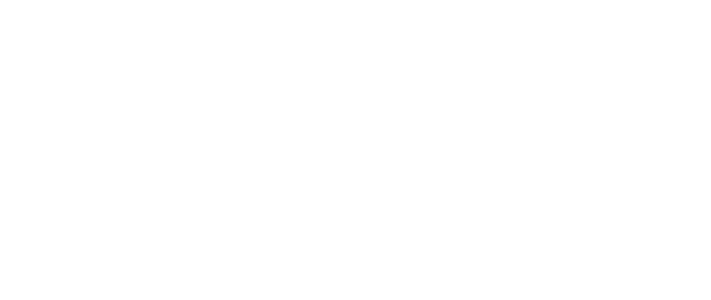
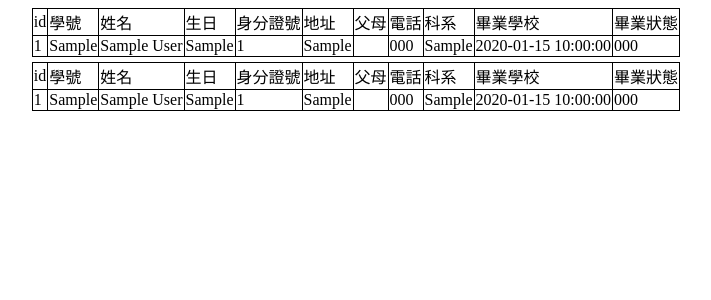
Before and after one commit to blackmutton/php-mysql, a PHP site: page / in a window 1280 px wide. Before the commit the part shown is empty. Shown: the top 300 px of the page, without its empty margins (284-995 px from the left). Run offline with PHP 8.4, Linux system fonts and the light colour scheme; tables that the repository leaves empty or names only in its code hold one stand-in row (values such as "Sample post").

Commit message:
利用foreach將陣列轉表格

```diff
--- a/index.php
+++ b/index.php
@@ -1,4 +1,98 @@
 <?php
 $dsn="mysql:host=localhost;charset=utf8;dbname=school";
 $pdo=new PDO($dsn, 'root','');
+
+$sql="SELECT * FROM `students` where `id` <30";
+$db=$pdo ->query($sql);
+// query 搜尋資料 fetch一次只能拿取一個資料
+// $rows = $db->fetch();
+
+// 可一次拿取全部資料
+$rows = $db->fetchAll();
+
+
+// $rows 的資料型態
+// var_dump($rows);
+
+/* echo "<pre>";
+print_r($rows);
+echo "</pre>"; */
+
 ?>
+<!-- 陣列轉表格 -->
+<style>
+    table{
+        border-collapse:collapse;
+        margin:auto;
+        margin-bottom:5px;
+    }
+    tr,td{
+        border:1px black solid;
+    }
+</style>
+
+<!-- 方法一 -->
+<table>
+<tr>
+<td>id</td>
+<td>學號</td>
+<td>姓名</td>
+<td>生日</td>
+<td>身分證號</td>
+<td>地址</td>
+<td>父母</td>
+<td>電話</td>
+<td>科系</td>
+<td>畢業學校</td>
+<td>畢業狀態</td>
+</tr>
+<?php foreach($rows as $value):?>
+    <tr>
+
+        <td><?=$value['id']?></td>
+        <td><?=$value['school_num']?></td>
+        <td><?=$value['name']?></td>
+        <td><?=$value['birthday']?></td>
+        <td><?=$value['uni_id']?></td>
+        <td><?=$value['addr']?></td>
+        <td><?=$value['parents']?></td>
+        <td><?=$value['tel']?></td>
+        <td><?=$value['dept']?></td>
+        <td><?=$value['graduate_at']?></td>
+        <td><?=$value['status_code']?></td>
+    </tr>
+    <?php endforeach;?>
+</table>
+
+<!-- 方法二 -->
+<?php
+echo "<table>";
+echo "<tr>";
+echo "<td>id</td>";
+echo "<td>學號</td>";
+echo "<td>姓名</td>";
+echo "<td>生日</td>";
+echo "<td>身分證號</td>";
+echo "<td>地址</td>";
+echo "<td>父母</td>";
+echo "<td>電話</td>";
+echo "<td>科系</td>";
+echo "<td>畢業學校</td>";
+echo "<td>畢業狀態</td>";
+echo "</tr>";
+foreach($rows as $row){
+    echo "<tr>";
+    echo "<td>{$row['id']}</td>";
+    echo "<td>{$row['school_num']}</td>";
+    echo "<td>{$row['name']}</td>";
+    echo "<td>{$row['birthday']}</td>";
+    echo "<td>{$row['uni_id']}</td>";
+    echo "<td>{$row['addr']}</td>";
+    echo "<td>{$row['parents']}</td>";
+    echo "<td>{$row['tel']}</td>";
+    echo "<td>{$row['dept']}</td>";
+    echo "<td>{$row['graduate_at']}</td>";
+    echo "<td>{$row['status_code']}</td>";
+    echo "</tr>";
+}
+?>
```
